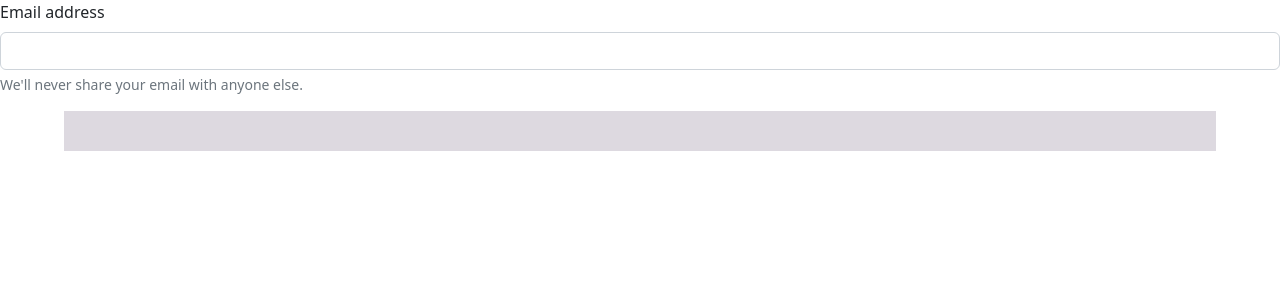
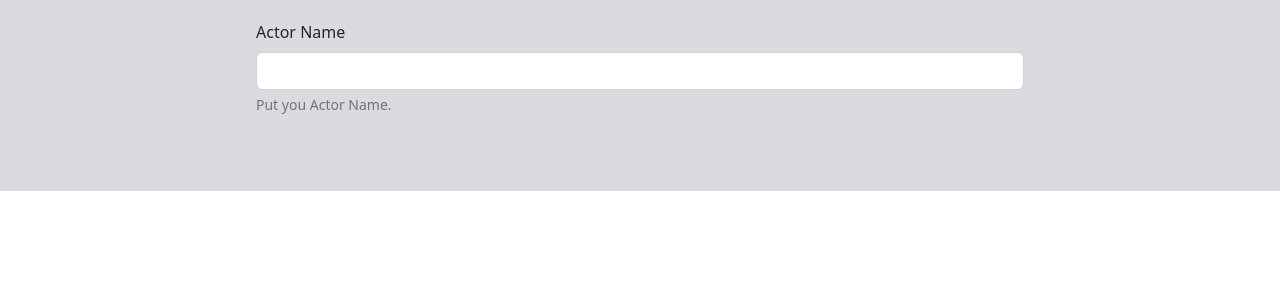
Before and after one commit to developython14/flask-chat-app, a Flask app: page /filter_api in a window 1280 px wide. Shown: the top 300 px of the page. Run offline with Flask 2, Linux system fonts and the light colour scheme.

Commit message:
config qnd link front end pages

```diff
--- a/static/css/design.css
+++ b/static/css/design.css
@@ -25,6 +25,13 @@
 
 
 .total {
-    display: grid;
-    grid-column: 50px auto;
+    background-color: rgb(221, 217, 224);
+    padding-top:20px ;
+    padding-bottom:20px ;
 }
+
+.int {
+    width: 60%;
+    margin-left: 20%;
+    margin-right: 20%;
+}
--- a/templates/filter_api.html
+++ b/templates/filter_api.html
@@ -11,9 +11,9 @@
 <body>
   <div class="total">
     <div class="int"> <div class="mb-3">
-        <label for="exampleInputEmail1" class="form-label">Email address</label>
+        <label for="exampleInputEmail1" class="form-label">Actor Name</label>
         <input type="email" class="form-control" id="exampleInputEmail1" aria-describedby="emailHelp">
-        <div id="emailHelp" class="form-text">We'll never share your email with anyone else.</div>
+        <div id="emailHelp" class="form-text">Put you Actor Name.</div>
       </div></div>
     <div class="data">
 
```
